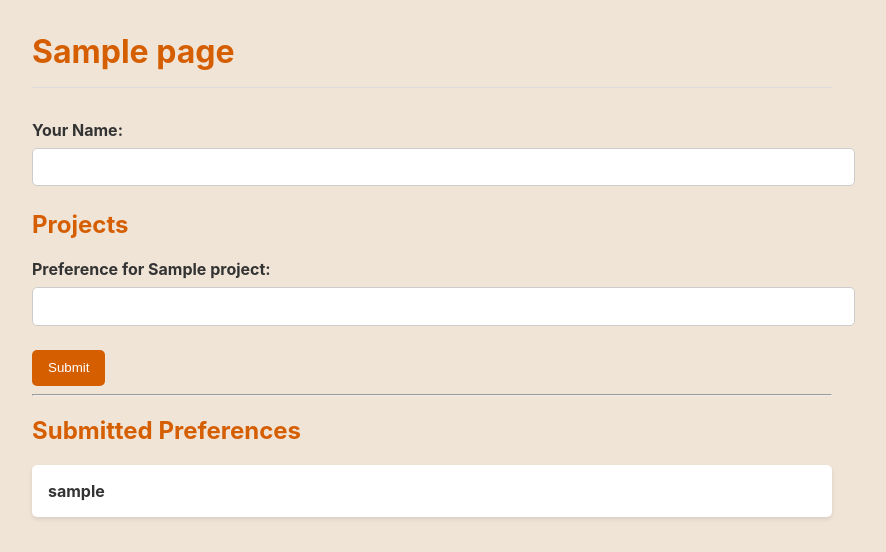
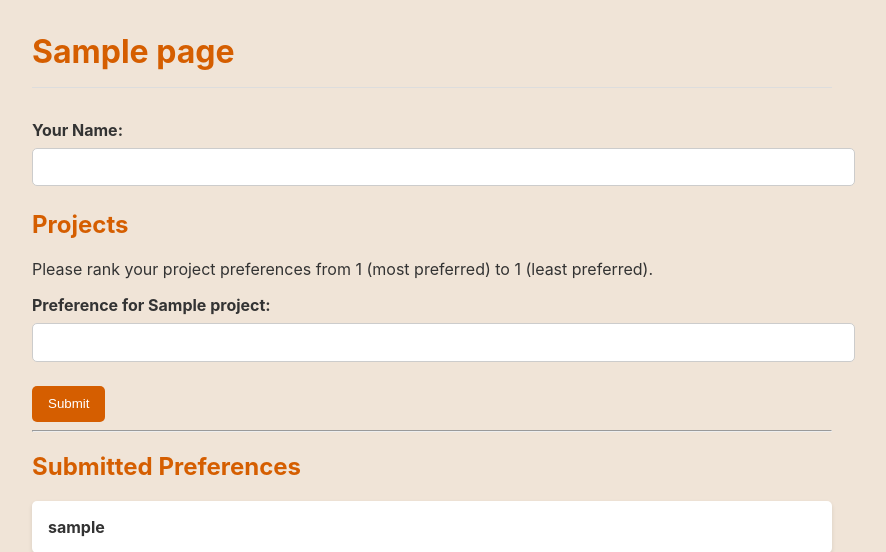
Before and after one commit to paskn/matcher, a Flask app: template app/templates/choice.html in a window 1280 px wide. Shown: the top 552 px of the page, without its empty margins (208-1094 px from the left). Run offline with Flask 3, Linux system fonts and the light colour scheme; the template is opened without the code that fills it: most values are stand-ins (such as "Sample title", 1, 10 or a date in 2020).

Commit message:
Add user instruction

```diff
--- a/app/templates/choice.html
+++ b/app/templates/choice.html
@@ -25,6 +25,7 @@
                 </div>
 
                 <h2>Projects</h2>
+                <p>Please rank your project preferences from 1 (most preferred) to {{ page.projects|length }} (least preferred).</p>
                 {% for project in page.projects %}
                     <div class="form-group">
                         <label for="preference_{{ project }}">Preference for {{ project }}:</label>
```
